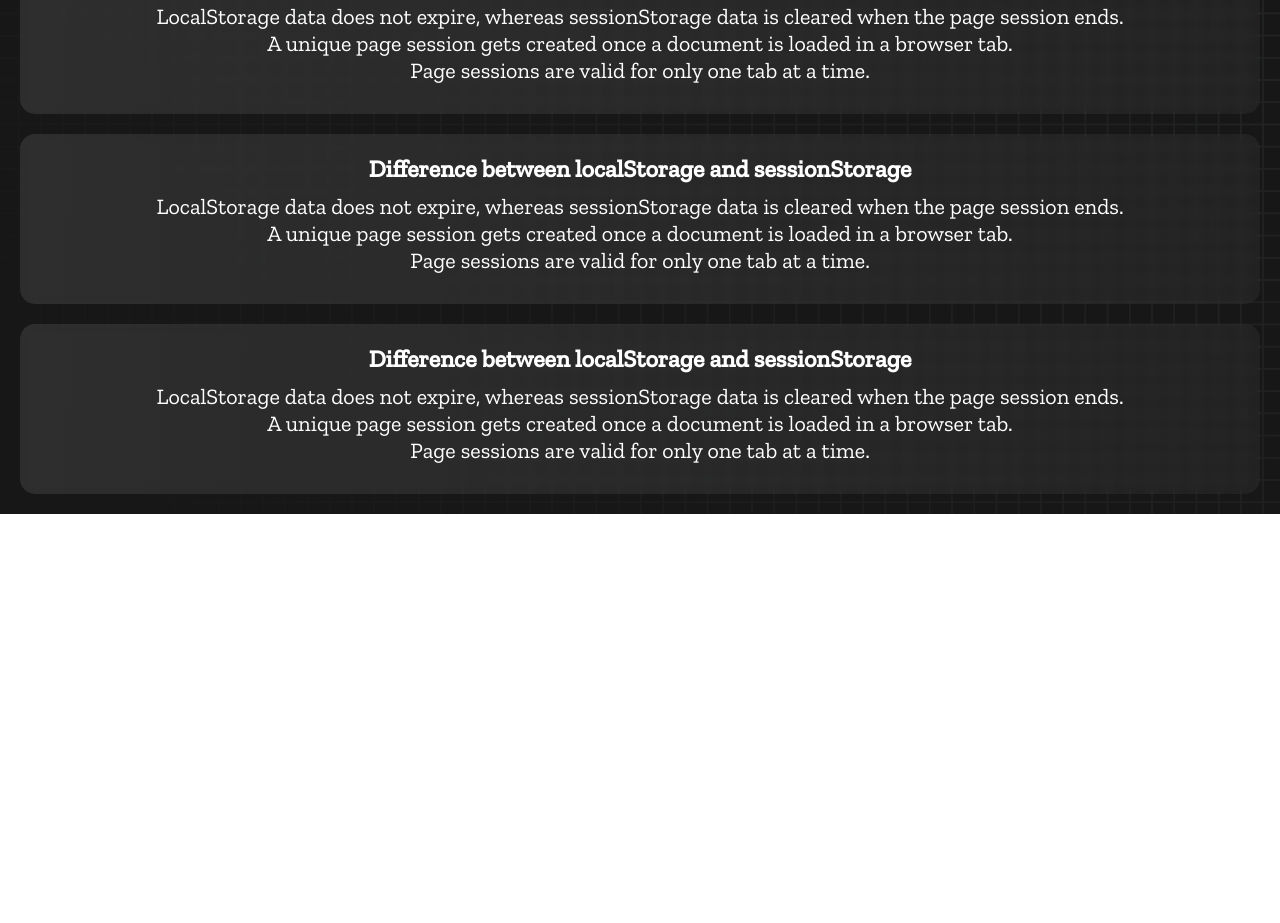
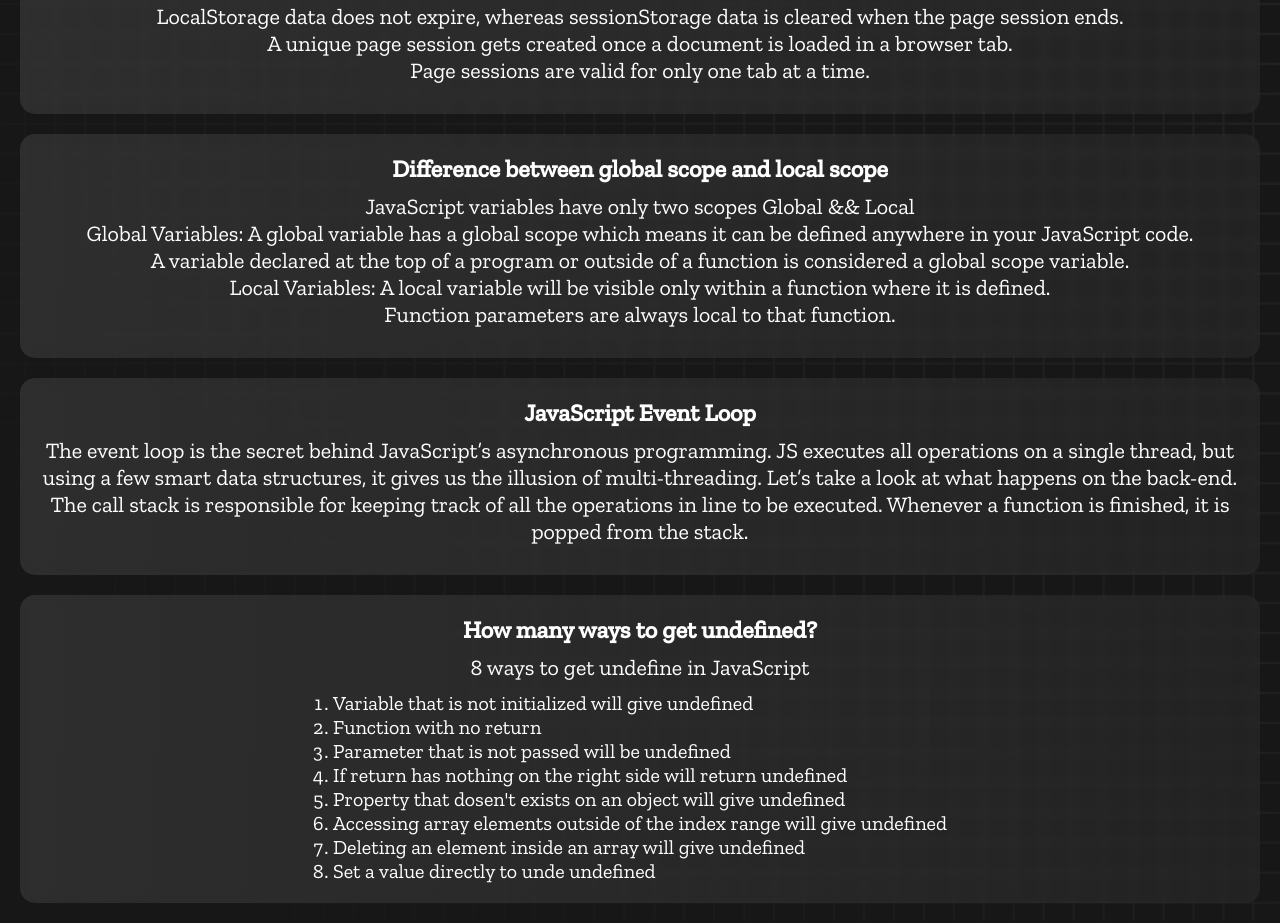
Before and after one commit to rakibulinux/type-monster-debug-assignment-rakibulinux, a plain HTML site: page blog.html in a window 1280 px wide. Shown: the part 304-1227 px from the top of the page. Before the commit the page ends 818 px from the top, so only its background shows below. Drawn offline with nearby package versions, Linux system fonts and the light colour scheme.

Commit message:
All done

```diff
--- a/blog.html
+++ b/blog.html
@@ -26,12 +26,25 @@
         <p class="add-margin-bottom text-size-increase">LocalStorage data does not expire, whereas sessionStorage data is cleared when the page session ends. <br> A unique page session gets created once a document is loaded in a browser tab. <br> Page sessions are valid for only one tab at a time.</p>
     </div>
     <div class="card">
-        <h2 class="add-margin-bottom">Difference between localStorage and sessionStorage</h2>
-        <p class="add-margin-bottom text-size-increase">LocalStorage data does not expire, whereas sessionStorage data is cleared when the page session ends. <br> A unique page session gets created once a document is loaded in a browser tab. <br> Page sessions are valid for only one tab at a time.</p>
+        <h2 class="add-margin-bottom">Difference between global scope and local scope</h2>
+        <p class="add-margin-bottom text-size-increase">JavaScript variables have only two scopes Global && Local<br> Global Variables: A global variable has a global scope which means it can be defined anywhere in your JavaScript code. <br> A variable declared at the top of a program or outside of a function is considered a global scope variable. <br> Local Variables: A local variable will be visible only within a function where it is defined. <br> Function parameters are always local to that function.</p>
     </div>
     <div class="card">
-        <h2 class="add-margin-bottom">Difference between localStorage and sessionStorage</h2>
-        <p class="add-margin-bottom text-size-increase">LocalStorage data does not expire, whereas sessionStorage data is cleared when the page session ends. <br> A unique page session gets created once a document is loaded in a browser tab. <br> Page sessions are valid for only one tab at a time.</p>
+        <h2 class="add-margin-bottom">JavaScript Event Loop</h2>
+        <p class="add-margin-bottom text-size-increase">The event loop is the secret behind JavaScript’s asynchronous programming. JS executes all operations on a single thread, but using a few smart data structures, it gives us the illusion of multi-threading. Let’s take a look at what happens on the back-end. <br> The call stack is responsible for keeping track of all the operations in line to be executed. Whenever a function is finished, it is popped from the stack.</p>
+    </div>
+    <div class="card">
+        <h2 class="add-margin-bottom">How many ways to get undefined?</h2>
+        <p class="add-margin-bottom text-size-increase">8 ways to get undefine in JavaScript<ol class="li-align">
+            <li>Variable that is not initialized will give undefined</li>
+            <li>Function with no return</li>
+            <li>Parameter that is not passed will be undefined</li>
+            <li>If return has nothing on the right side will return undefined</li>
+            <li>Property that dosen't exists on an object will give undefined</li>
+            <li>Accessing array elements outside of the index range will give undefined</li>
+            <li>Deleting an element inside an array will give undefined</li>
+            <li>Set a value directly to unde undefined</li>
+        </ol></p>
     </div>
 </body>
 </html>
--- a/styles.css
+++ b/styles.css
@@ -90,6 +90,10 @@ body {
   color: white;
 }
 
+.li-align{
+  text-align: start;
+  font-size: 20px;
+}
 .green {
   color: #9dffad;
 }
```
